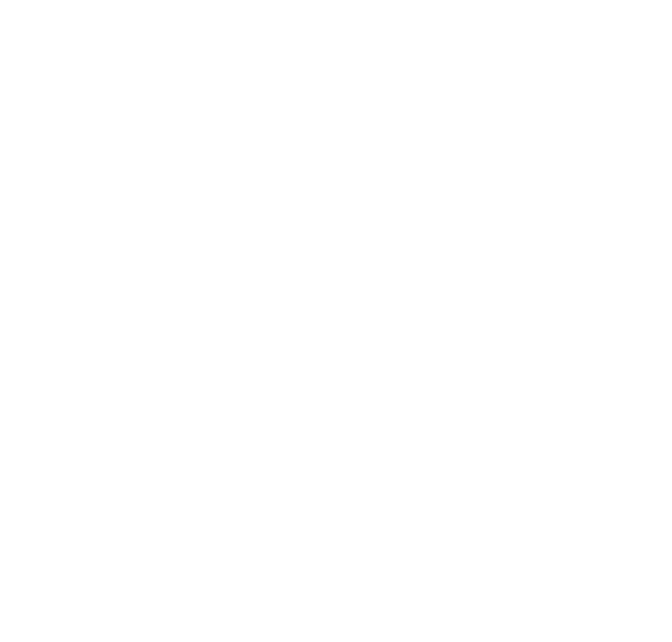
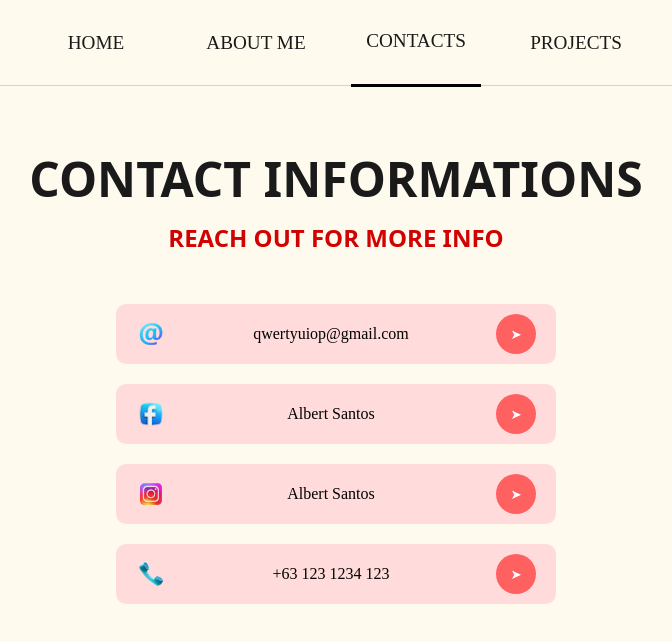
Before and after one commit to PauloMarcky/ALBERT_PORTFOLIO, a plain HTML site: page contact.html in a window 1280 px wide. Shown: the whole page, without its empty margins (304-976 px from the left). Drawn offline with Linux system fonts and the light colour scheme.

Commit message:
SEMI FINAL VERISON

```diff
--- a/contact.html
+++ b/contact.html
@@ -4,11 +4,204 @@
 <head>
   <meta charset="UTF-8">
   <meta name="viewport" content="width=device-width, initial-scale=1.0">
-  <title>Contacts</title>
+  <title>Home</title>
+  <style>
+    @keyframes fadeup {
+      from {
+        opacity: 0;
+        transform: translateY(40px);
+      }
+
+      to {
+        opacity: 1;
+        transform: translateY(0px);
+      }
+    }
+
+    body {
+      margin: 0%;
+      width: 100vw;
+      height: 100vh;
+      background-color: #fffaee;
+    }
+
+    /* HEADER STYLES */
+
+    header {
+      width: 100%;
+      height: 85px;
+      background-color: #fffaee;
+      display: flex;
+      align-items: center;
+      justify-content: center;
+      gap: 30px;
+      border-bottom: 1px solid #D1D1D1;
+    }
+
+    a {
+      text-decoration: none;
+      color: #1A1A1A;
+      font-family: 'Franklin Gothic';
+      font-size: 1.2em;
+    }
+
+    .link-container {
+      height: 85px;
+      width: 130px;
+      display: flex;
+      align-items: center;
+      justify-content: center;
+    }
+
+    .link-container-opened {
+      border-bottom: 3px solid black;
+      height: 85px;
+      width: 130px;
+      display: flex;
+      align-items: center;
+      justify-content: center;
+    }
+
+    .link-container:hover {
+      border-bottom: 3px solid black;
+    }
+
+
+    /* MAIN CONTAINER */
+
+    img {
+      width: 30px;
+      height: 30px;
+      object-fit: contain;
+    }
+
+    .contact-container {
+      display: flex;
+      flex-direction: column;
+      justify-content: center;
+      align-items: center;
+      margin-top: 50px;
+    }
+
+    h1 {
+      color: #1a1a1a;
+      margin-bottom: 0px;
+      margin-top: 10px;
+      font-family: system-ui;
+      font-size: 3em;
+      opacity: 0;
+      animation: fadeup 1s ease-in-out forwards;
+      animation-delay: .3s;
+    }
+
+    h2 {
+      color: #d00202;
+      padding: 0px;
+      margin-top: 10px;
+      margin-bottom: 40px;
+      font-family: system-ui;
+      font-size: 1.5em;
+      opacity: 0;
+      animation: fadeup .5s ease-out forwards;
+      animation-delay: .7s;
+      text-align: center;
+    }
+
+    .contacts {
+      background-color: rgb(255, 219, 219);
+      margin: 10px;
+      width: 400px;
+      height: 60px;
+      border-radius: 10px;
+      display: flex;
+      flex-direction: row;
+      align-items: center;
+      justify-content: space-between;
+      padding-left: 20px;
+      padding-right: 20px;
+    }
+
+    button {
+      width: 40px;
+      height: 40px;
+      border-radius: 50%;
+      border: none;
+      background-color: rgb(255, 96, 96);
+      color: white;
+    }
+
+    #contact0 {
+      animation: fadeup .5s ease-out forwards;
+      animation-delay: 1.1s;
+      opacity: 0;
+    }
+
+    #contact1 {
+      animation: fadeup .5s ease-out forwards;
+      animation-delay: 1.2s;
+      opacity: 0;
+    }
+
+    #contact2 {
+      animation: fadeup .5s ease-out forwards;
+      animation-delay: 1.3s;
+      opacity: 0;
+    }
+
+    #contact3 {
+      animation: fadeup .5s ease-out forwards;
+      animation-delay: 1.4s;
+      opacity: 0;
+    }
+  </style>
 </head>
 
 <body>
+  <header>
+    <a href="index.html">
+      <div class="link-container">HOME</div>
+    </a>
+    <a href="about-me.html">
+      <div class="link-container">ABOUT ME</div>
+    </a>
+    <a href="contact.html">
+      <div class="link-container-opened">CONTACTS</div>
+    </a>
+    <a href="project.html">
+      <div class="link-container">PROJECTS</div>
+    </a>
+  </header>
+  <div class="contact-container">
+    <div class="title">
+      <h1>CONTACT INFORMATIONS</h1>
+      <h2>REACH OUT FOR MORE INFO</h2>
+    </div>
+    <div class="contacts" id="contact0">
+      <img src="images/email.png">
+      <p>qwertyuiop@gmail.com</p>
+      <a href=""><button>➤</button>
+      </a>
+    </div>
+    <div class="contacts" id="contact1">
+      <img src="images/fb_clear.png">
+      <p>Albert Santos</p>
+      <a href=""><button>➤</button>
+      </a>
+    </div>
+    <div class="contacts" id="contact2">
+      <img src="images/insta_clear.png">
+      <p>Albert Santos</p>
+      <a href=""><button>➤</button>
+      </a>
+    </div>
+    <div class="contacts" id="contact3">
+      <img src="images/phone.png">
+      <p>+63 123 1234 123</p>
+      <a href=""><button>➤</button>
+      </a>
+    </div>
 
+  </div>
 </body>
 
 </html>
```
Also changed, not shown: about-me.html (+10 -1 lines), index.html (+2 -15 lines), project.html (+108 -0 lines), images/email.png (added), images/fb_clear.png (added), images/insta_clear.png (added), images/phone.png (added).
